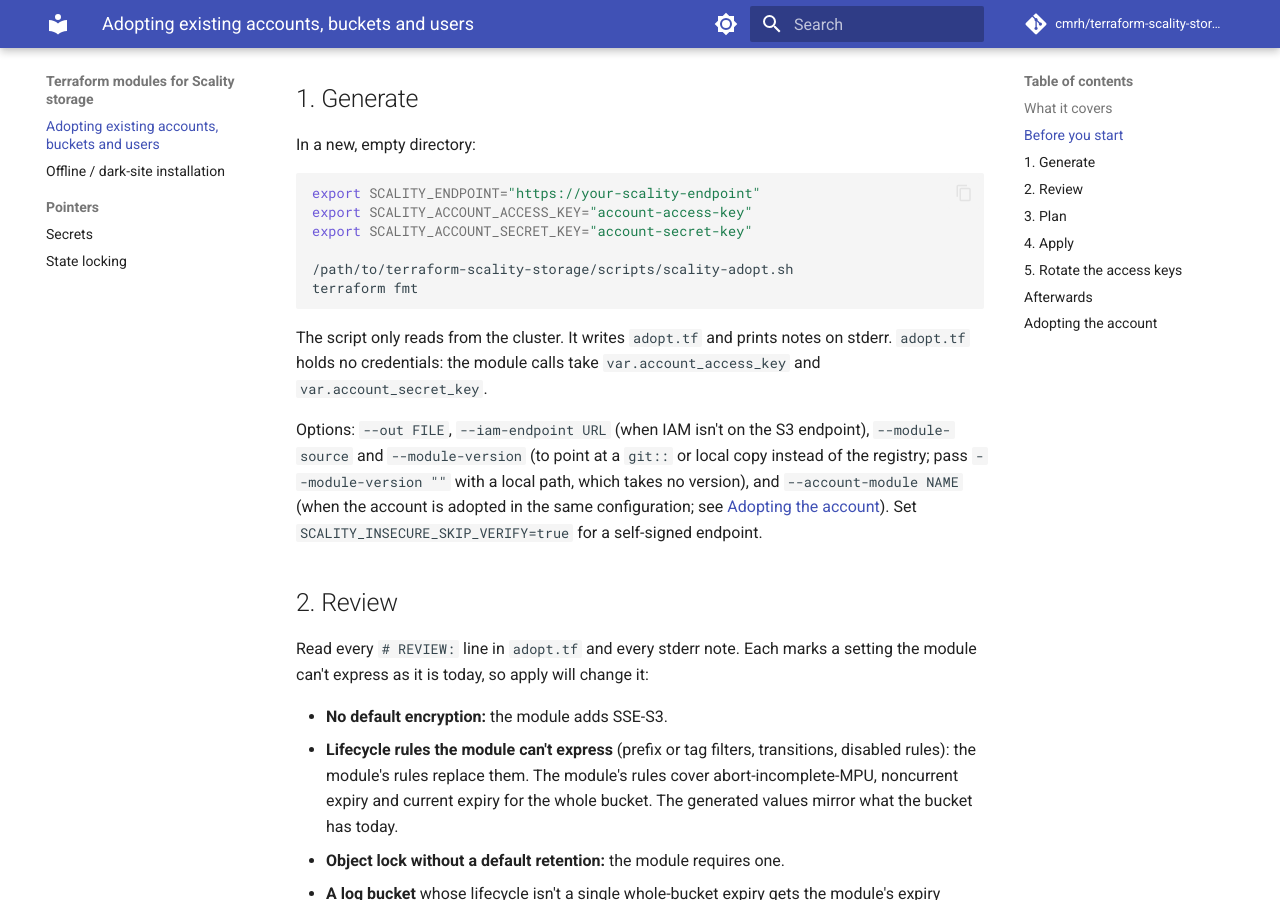
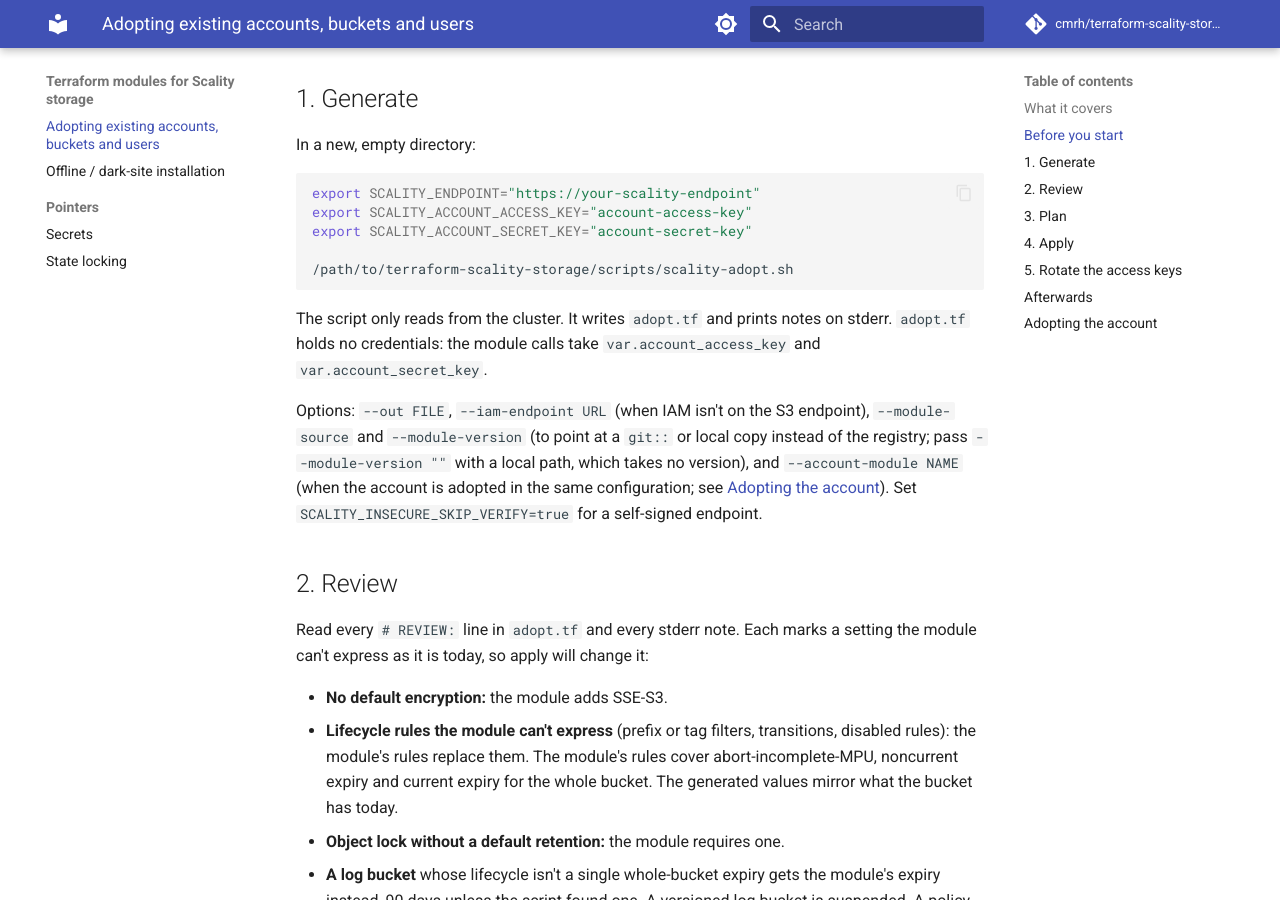
Before and after one commit to cmrh/terraform-scality-storage, an MkDocs documentation site: the page built from docs/adoption.md, in a window 1280 px wide and 900 px high, scrolled down 1091 px. Built offline with MkDocs 1.6.1 and Material for MkDocs 9.7.7, drawn with Linux system fonts in a browser that asks for light colours; comment, search, counter and statistics services are not loaded.

Commit message:
feat: users with no or several inline policies (#79) (#94)
* feat: users with no or several inline policies (#79)

scality-application-identity gains a policies input for further inline policies by name and a policy_names output. With no bucket_arns, policy_document or policies the user has no policy, where plan used to fail. The existing
  policy moves to a counted instance with a moved block, so existing deployments plan no change. scality-adopt.sh adopts users with any number of inline policies.

Closes #79

* fix: scality-adopt.sh formats its output (#79)

The generated adopt.tf is run through tofu fmt or terraform fmt, so it is fmt-clean without a separate run. OpenTofu or Terraform must be on the path.

Refs #79

````diff
--- a/docs/adoption.md
+++ b/docs/adoption.md
@@ -43,7 +43,6 @@
 export SCALITY_ACCOUNT_SECRET_KEY="account-secret-key"
 
 /path/to/terraform-scality-storage/scripts/scality-adopt.sh
-terraform fmt
 ```
 
 The script only reads from the cluster. It writes `adopt.tf` and prints notes
````
Also changed, not shown: CHANGELOG.md (+3 -0 lines), 1 other file.
